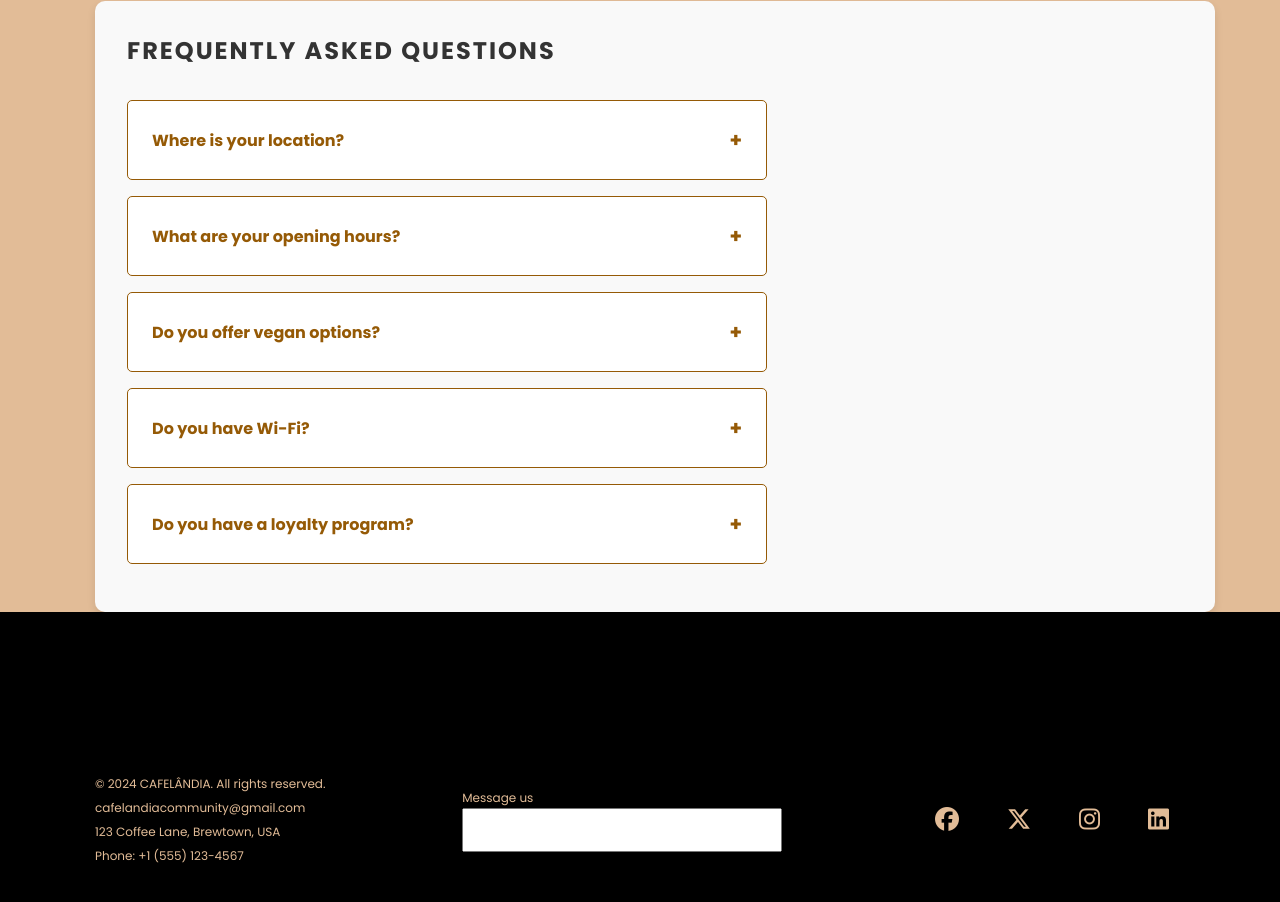
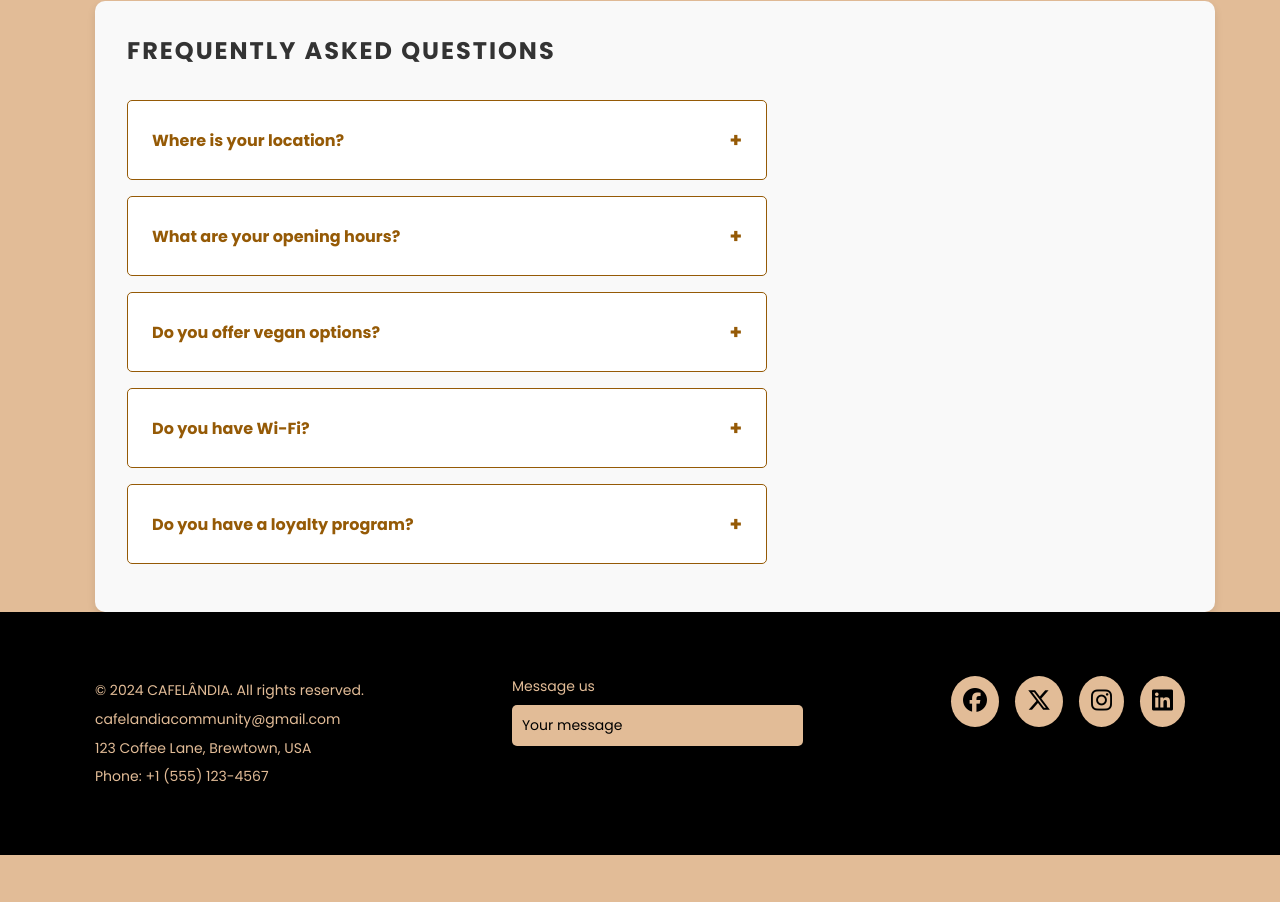
Before and after one commit to CleevePhilip/CAFELANDIA_Website, a plain HTML site: page index.html in a window 1280 px wide. Shown: the part 1982-2884 px from the top of the page. After the commit the page ends 2837 px from the top, so only its background shows below. Drawn offline with Linux system fonts and the light colour scheme.

Commit message:
Footer Adjustments

```diff
--- a/index.html
+++ b/index.html
@@ -218,7 +218,7 @@
           </div>
           <div class="message">
             <label for="message">Message us</label>
-            <input type="text" />
+            <input type="text" placeholder="Your message" />
           </div>
           <ul class="footer-socials">
             <li>
--- a/styles.css
+++ b/styles.css
@@ -359,63 +359,83 @@ i {
     opacity: 1;
   }
 }
-
 /* Footer */
 .footer {
   background-color: var(--button-color);
   color: var(--background);
-  padding: 10rem 0;
+  padding: 4rem 0;
   text-align: center;
-  font-size: 12px;
+  font-size: 14px;
 }
+
 .footer-contents {
   display: flex;
   justify-content: space-between;
-  align-items: center;
+  align-items: flex-start;
+  flex-wrap: wrap;
+  gap: 2rem;
 }
-.footer-contents ul {
+
+.footer-text {
+  display: flex;
+  flex-direction: column;
+  text-align: left;
+  line-height: 1.8rem;
+  max-width: 300px;
+}
+
+.message {
+  display: flex;
+  flex-direction: column;
+  text-align: left;
+  gap: 0.5rem;
+  max-width: 300px;
+}
+
+.message input {
+  width: 100%;
+  padding: 10px;
+  border: none;
+  border-radius: 5px;
+  background-color: var(--background);
+  color: var(--button-color);
+  font-size: 14px;
+}
+
+.message input::placeholder {
+  color: var(--button-color);
+}
+
+.footer-socials {
   display: flex;
   gap: 1rem;
   justify-content: center;
   align-items: center;
 }
 
-.footer-contents ul li {
-  padding: 1rem;
+.footer-socials li {
+  padding: 0.75rem;
   border-radius: 50%;
-  transition: background-color 0.5s ease-in-out, color 0.5s ease-in-out;
+  background-color: var(--background);
+  transition: background-color 0.3s ease, color 0.3s ease;
 }
 
-.footer-contents ul li:hover {
-  background-color: var(--background);
-  color: var(--button-color);
+.footer-socials li:hover {
+  background-color: var(--button-color);
+  color: var(--background);
 }
 
-.footer-contents ul li a {
-  color: var(--background);
-  transition: color 0.5s ease-in-out;
+.footer-socials li a {
+  color: var(--button-color);
+  transition: color 0.3s ease;
 }
 
-.footer-contents ul li a:hover {
-  color: var(--button-color);
+.footer-socials li a:hover {
+  color: var(--background);
 }
 
-.footer-text {
-  display: flex;
-  flex-direction: column;
-  text-align: left;
-  line-height: 1.5rem;
-}
-.message {
-  display: flex;
-  flex-direction: column;
-  text-align: left;
-  gap: 1px;
-}
-.message input {
-  width: 20rem;
-  padding: 10px;
-}
+/* Responsive adjustments
+
 /* Animations */
 @keyframes slideDown {
   0% {
```
